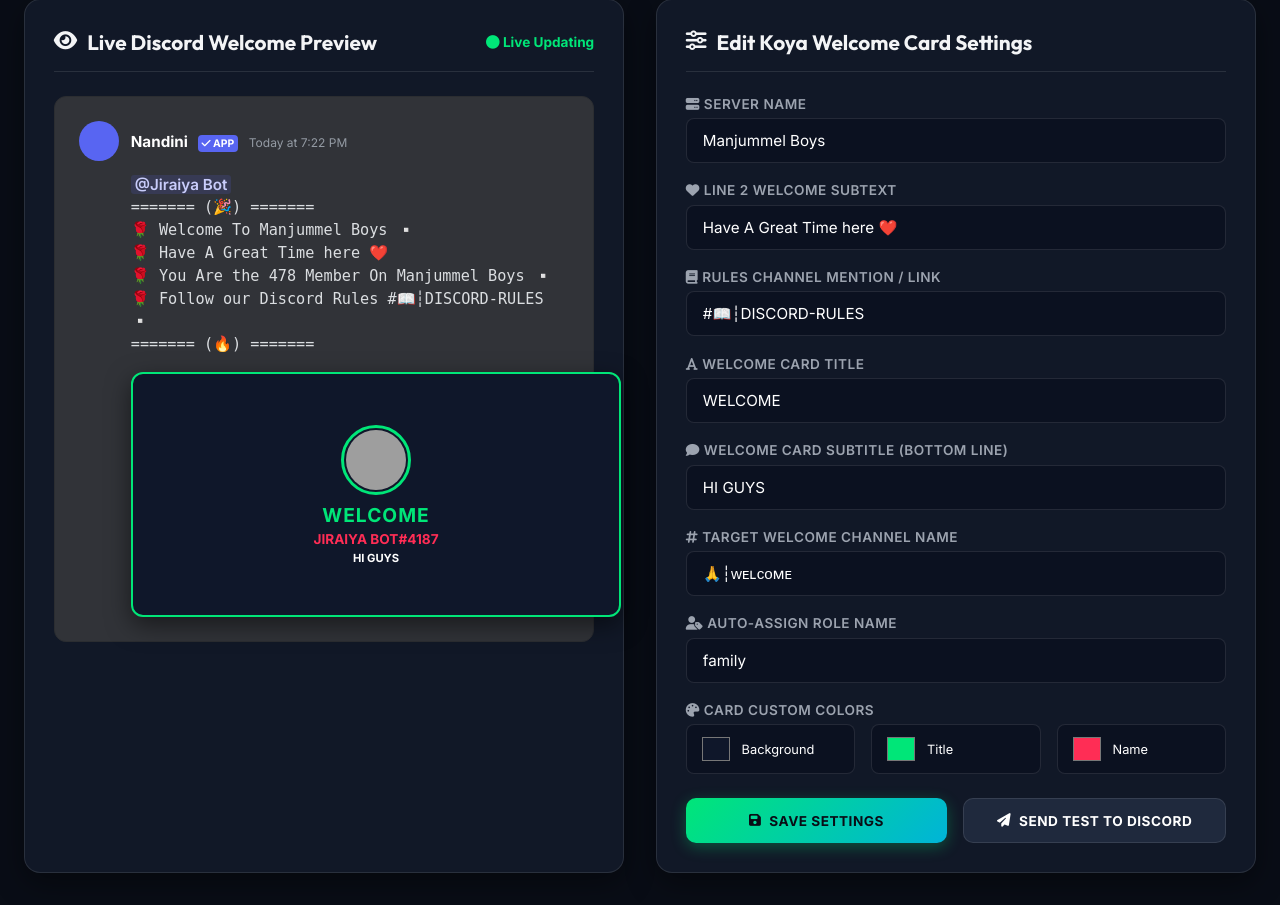
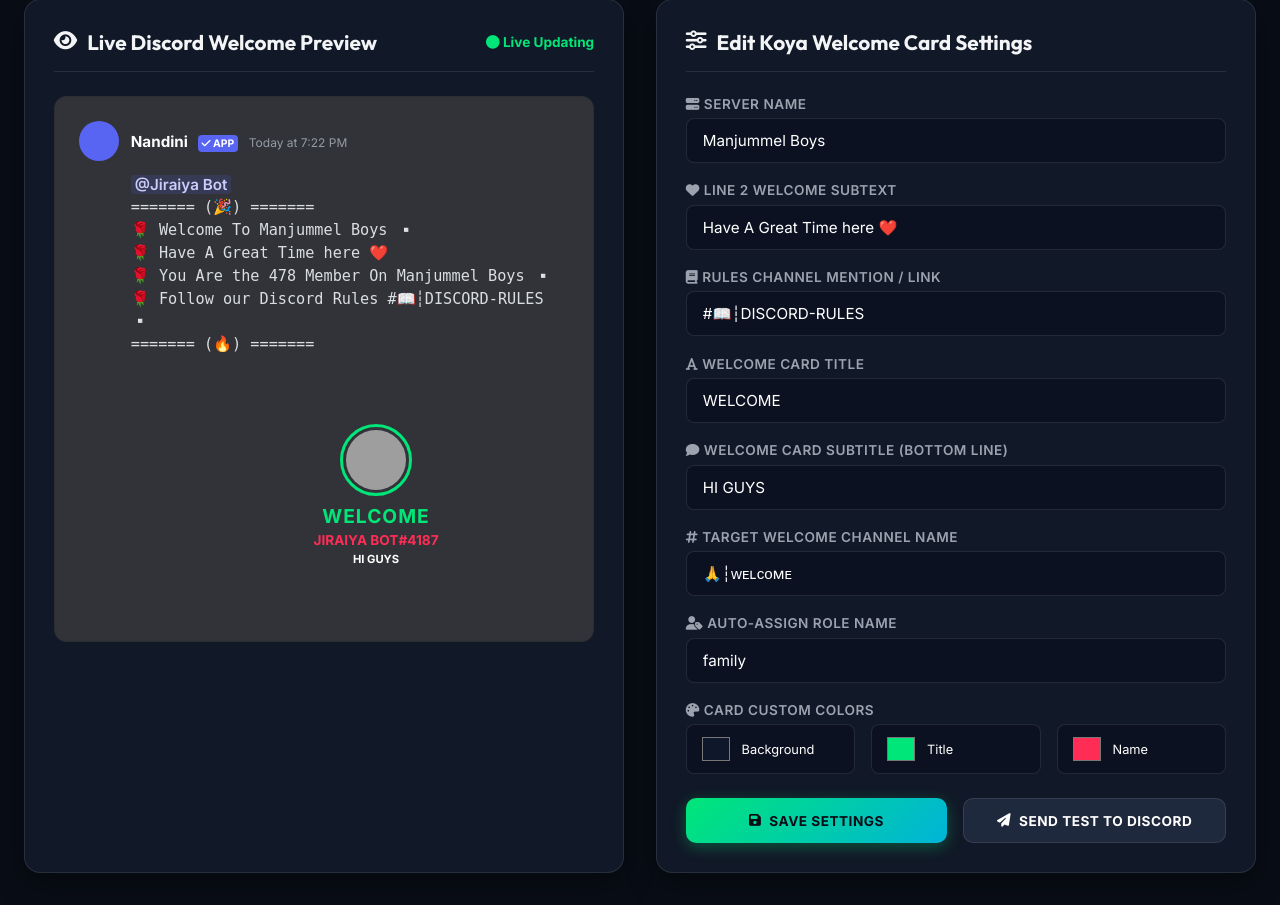
Before and after one commit to Amulpappu/Manjummel, a Flask app: page /welcome in a window 1280 px wide. Shown: the part 94-999 px from the top of the page. Run offline with Flask 2, Linux system fonts and the light colour scheme; parts of the project's set-up code (start-up, migrations or seed data) failed here and were passed over; grey boxes are pictures that could not be loaded.

Commit message:
Updated welcome card generator to transparent background, removed outer border box, and added thin avatar border ring

```diff
--- a/templates/welcome.html
+++ b/templates/welcome.html
@@ -286,22 +286,22 @@
             max-width: 500px;
             aspect-ratio: 2 / 1;
             border-radius: 12px;
-            border: 2px solid #00e678;
-            background-color: var(--preview-bg, #0f172a);
+            border: none;
+            background-color: transparent;
             display: flex;
             flex-direction: column;
             align-items: center;
             justify-content: center;
             position: relative;
-            box-shadow: 0 8px 25px rgba(0, 0, 0, 0.5);
+            box-shadow: none;
             overflow: hidden;
         }
 
         .avatar-ring {
-            width: 70px;
-            height: 70px;
+            width: 72px;
+            height: 72px;
             border-radius: 50%;
-            border: 3px solid #00e678;
+            border: 3px solid var(--preview-title-color, #00e678);
             display: flex;
             align-items: center;
             justify-content: center;
```
Also changed, not shown: cogs/welcome.py (+12 -13 lines).
